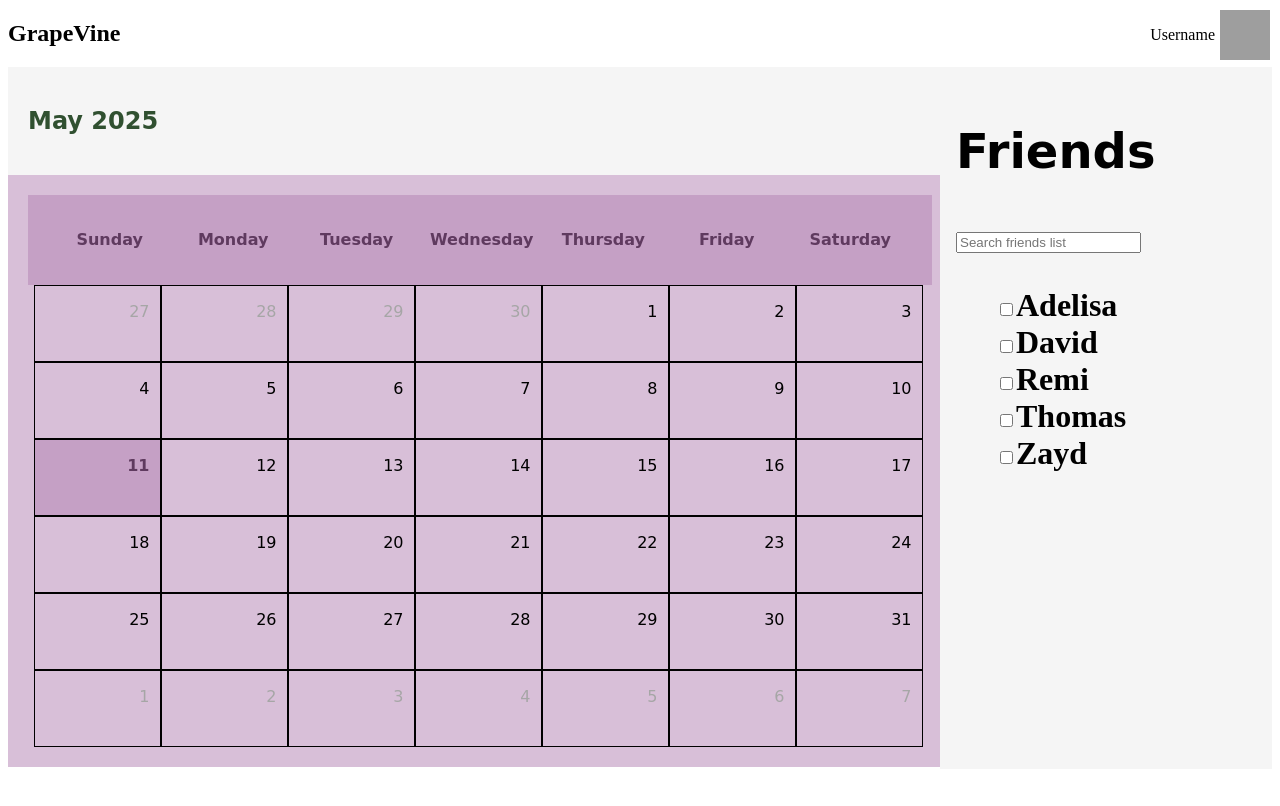
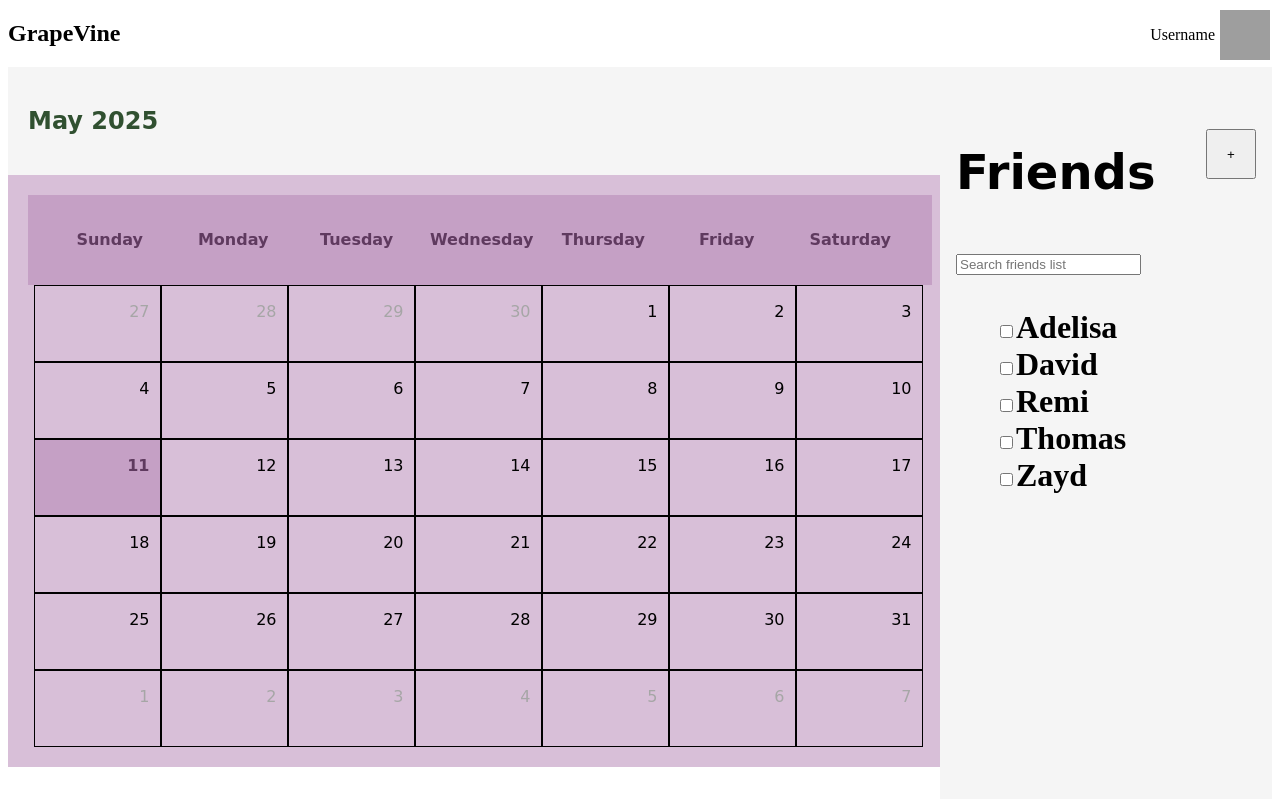
Before and after one commit to RavenTheRat/GrapeVine-CS35L, a React (Vite) app in the folder frontend/: page / in a window 1280 px wide. Built offline with nearby package versions, Linux system fonts and the light colour scheme; grey boxes are pictures that could not be loaded.

Commit message:
Add "Add Friends" button and CSS elements

```diff
--- a/frontend/src/App.jsx
+++ b/frontend/src/App.jsx
@@ -161,9 +161,14 @@ function Sidebar() {
 
   return (
     <>
-    <h2>
-      Friends
-    </h2>
+    <div>
+      <h2>
+        Friends
+      </h2>
+      <button className="side-bar-add">
+        +
+      </button>
+    </div>
       <input
         type="text"
         value={searchItem}
--- a/frontend/src/calendar.css
+++ b/frontend/src/calendar.css
@@ -91,14 +91,23 @@
 
   .side-bar {
     width: 300px;
-    height: 670px;
+    height: 700px;
     padding: 1rem;
     background: whitesmoke;
   }
 
   .side-bar h2 {
+    display: inline-block;
     font-family: 'Comic Sans MS';
     font-weight: bold;
+  }
+
+  .side-bar-add {
+    position: relative;
+    float: right;
+    width: 50px;
+    height: 50px;
+    transform: translateY(50%);
   }
 
   .profile-button {
```
